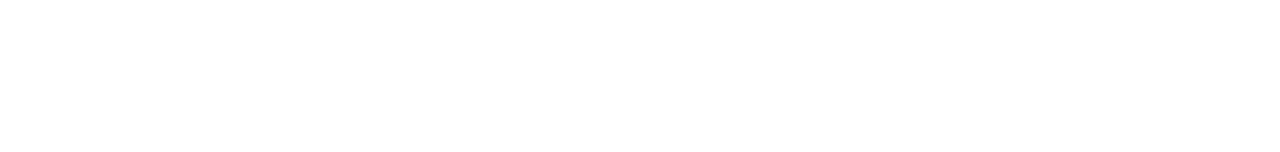
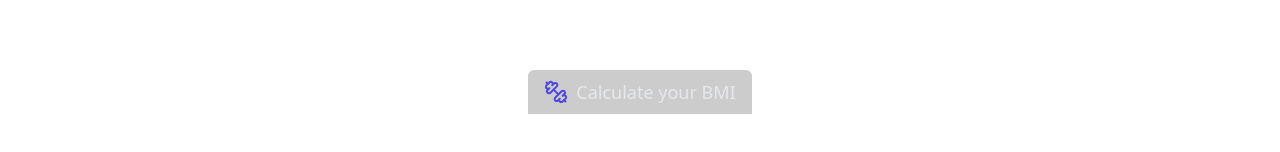
Before and after one commit to dagiStark/gym, a React (Vite) app: page / in a window 1280 px wide. Shown: the part 1350-1502 px from the top of the page. Before the commit the page ends 1356 px from the top, so only its background shows below. Built offline with nearby package versions, Linux system fonts and the light colour scheme.

Commit message:
create BMI section

```diff
--- a/src/App.jsx
+++ b/src/App.jsx
@@ -1,5 +1,4 @@
-import { Home, Hero, About } from "./pages";
-
+import { Home, Hero, About, BMI } from "./pages";
 
 function App() {
   return (
@@ -7,6 +6,7 @@
       <Home />
       <Hero />
       <About />
+      <BMI />
     </>
   );
 }
--- /dev/null
+++ b/src/pages/home/BMI.jsx
@@ -0,0 +1,19 @@
+import { Dumbbell } from "lucide-react";
+
+function BMI() {
+  return (
+    <div className="w-full h-auto flex items-center py-12 md:py-14 lg:py-16 px-6 md:px-16 lg:px-24">
+      <div className="w-full h-auto flex items-center justify-center flex-col">
+        <h6
+          className="text-base
+          md:text-lg font-medium rounded-t-md px-4 py-2 text-gray-200 bg-black/20 flex items-center justify-center md:justify-start gap-x-2 mb-3 "
+        >
+          <Dumbbell className="w-6 h-6 text-indigo-600" />
+          Calculate your BMI
+        </h6>
+      </div>
+    </div>
+  );
+}
+
+export default BMI;
--- a/src/pages/index.js
+++ b/src/pages/index.js
@@ -1,4 +1,8 @@
 import Home from './home/Home.jsx'
 import Hero from './home/Hero.jsx'
 import About from './home/About.jsx'
-export {Home, Hero, About}
+import BMI from './home/BMI.jsx'
+
+
+
+export {Home, Hero, About, BMI}
```
